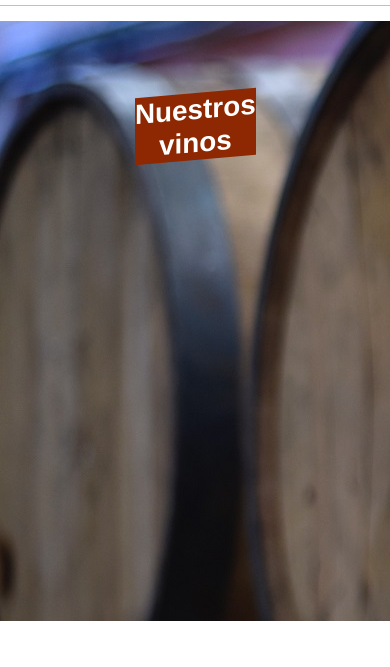
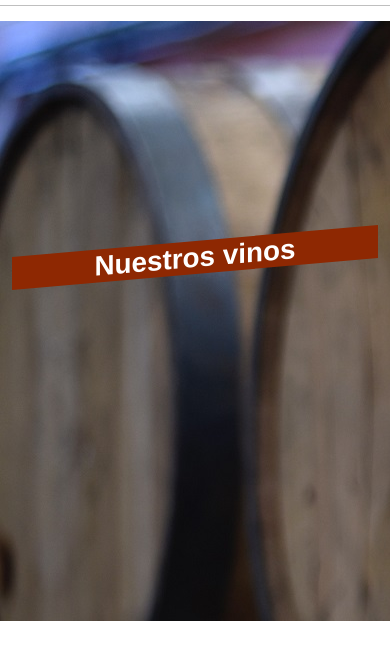
Before and after one commit to nachi250/con-amor-y-vino, a website: page vinos.html in a window 390 px wide. Shown: the part 97-764 px from the top of the page. Drawn offline with nearby package versions, Linux system fonts and the light colour scheme; files that its build step writes are made by us from their sources.

Commit message:
correccion columnas seccion vinos

```diff
--- a/vinos.html
+++ b/vinos.html
@@ -34,12 +34,12 @@
 	</nav>
 	<div class="vinos_background container-fluid">
 		<div class="row">
-			<div class="col"></div>
-			<div class="col">
+			<div class="col-sm-12 col-md-4 col-lg-4"></div>
+			<div class="col-sm-12 col-md-4 col-lg-4">
 				<div>
 				<h1 class="vinos_titulo">Nuestros vinos</h1></div>
 			</div>
-			<div class="col"></div>
+			<div class="col-sm-12 col-md-4 col-lg-4"></div>
 		</div>
 	</div>
 	<!--<section>
```
